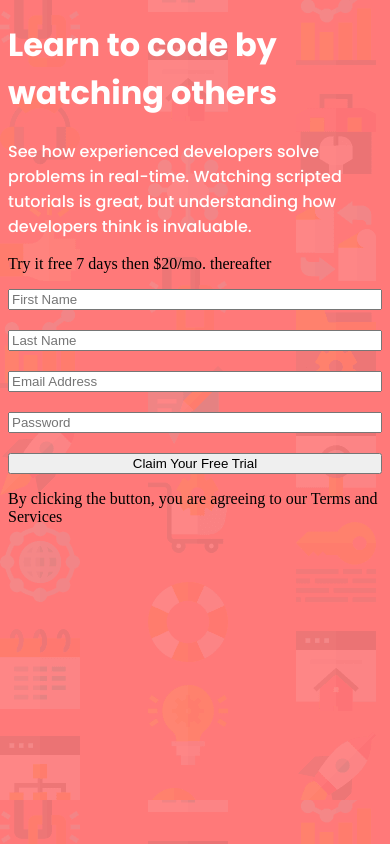
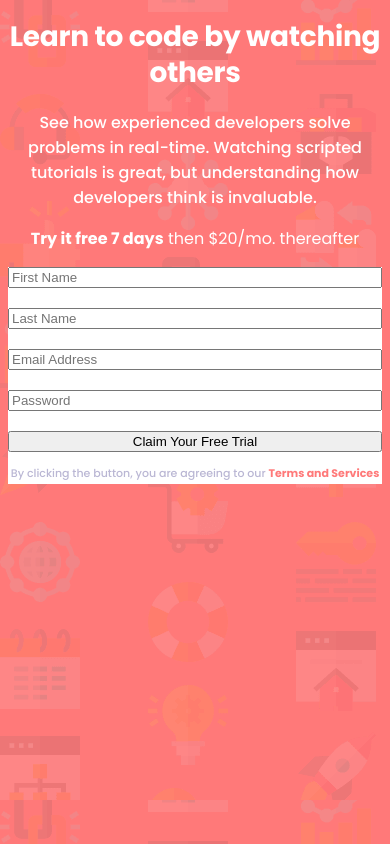
Before and after one commit to vikrambenipal/intro-form-component, a plain HTML site: page index.html in a window 390 px wide. Drawn offline with Linux system fonts and the light colour scheme.

Commit message:
more basic styling on mobile first

```diff
--- a/index.html
+++ b/index.html
@@ -19,7 +19,7 @@
         how developers think is invaluable.</p>
     </div>
     <div class="trial-container">
-      <p>Try it free 7 days then $20/mo. thereafter</p>
+      <p><span class="bold">Try it free 7 days</span> then $20/mo. thereafter</p>
     </div>
     <div id="error"></div>
     <div class="form-container">
@@ -29,8 +29,8 @@
           <input class="input" id="email" type="email" placeholder="Email Address">
           <input class="input" id="password" type="password" placeholder="Password">
           <input class="submit" type="submit" value="Claim Your Free Trial">
-        <p>By clicking the button, you are agreeing to our Terms and Services</p>
       </form>
+      <p class="terms">By clicking the button, you are agreeing to our <span class="bold">Terms and Services</span></p>
     </div>
   </div>
 </body>
--- a/style.css
+++ b/style.css
@@ -10,21 +10,38 @@
     font-family: 'poppins-semibold';
     src: url(Poppins/Poppins-SemiBold.ttf);
 }
+@font-face {
+    font-family: 'poppins-regular';
+    src: url(Poppins/Poppins-Regular.ttf);
+}
+.bold{
+    font-family: 'poppins-bold';
+}
 body {
     background-image: url(images/bg-intro-desktop.png);
     background-color: #FF7979;
 }
 h1 {
     font-family: 'poppins-bold';
+    font-size: 28px;
+    line-height: 36px;
+    letter-spacing: -0.29px;
     color: white;
+    text-align: center;
 }
 .content-container p {
     font-family: 'poppins-medium';
     color: white;
+    text-align: center;
 }
-/* .form-container {
+.trial-container {
+    color: white;
+    font-family: 'poppins-regular';
+    text-align: center;
+}
+.form-container {
     background-color: white;
-} */
+}
 
 #form {
     display: flex;
@@ -33,3 +50,13 @@ h1 {
 .input{
     margin-bottom: 20px;
 }
+.terms{
+    color: #BAB7D4;
+    font-size: 11px;
+    line-height: 21px;
+    text-align: center;
+    font-family: 'poppins-medium';
+}
+.terms .bold {
+    color: #FF7979;
+}
```
